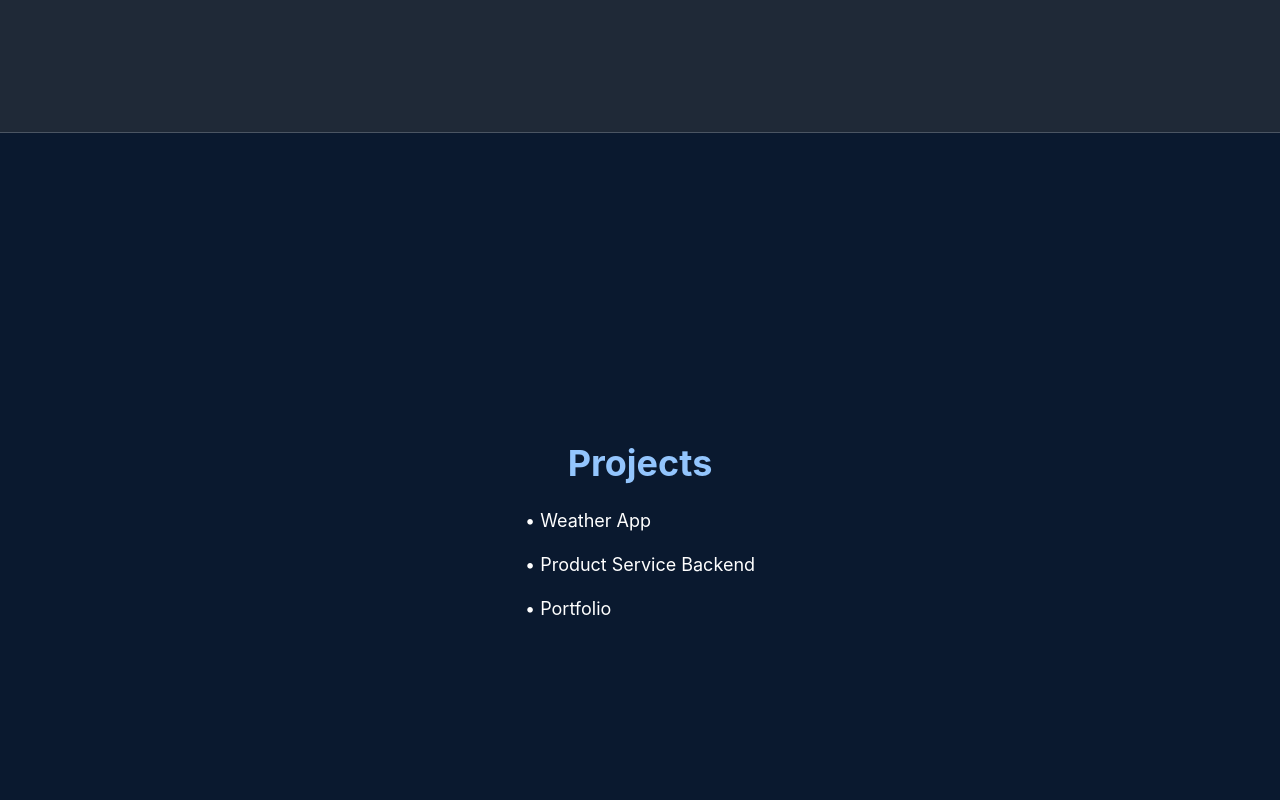
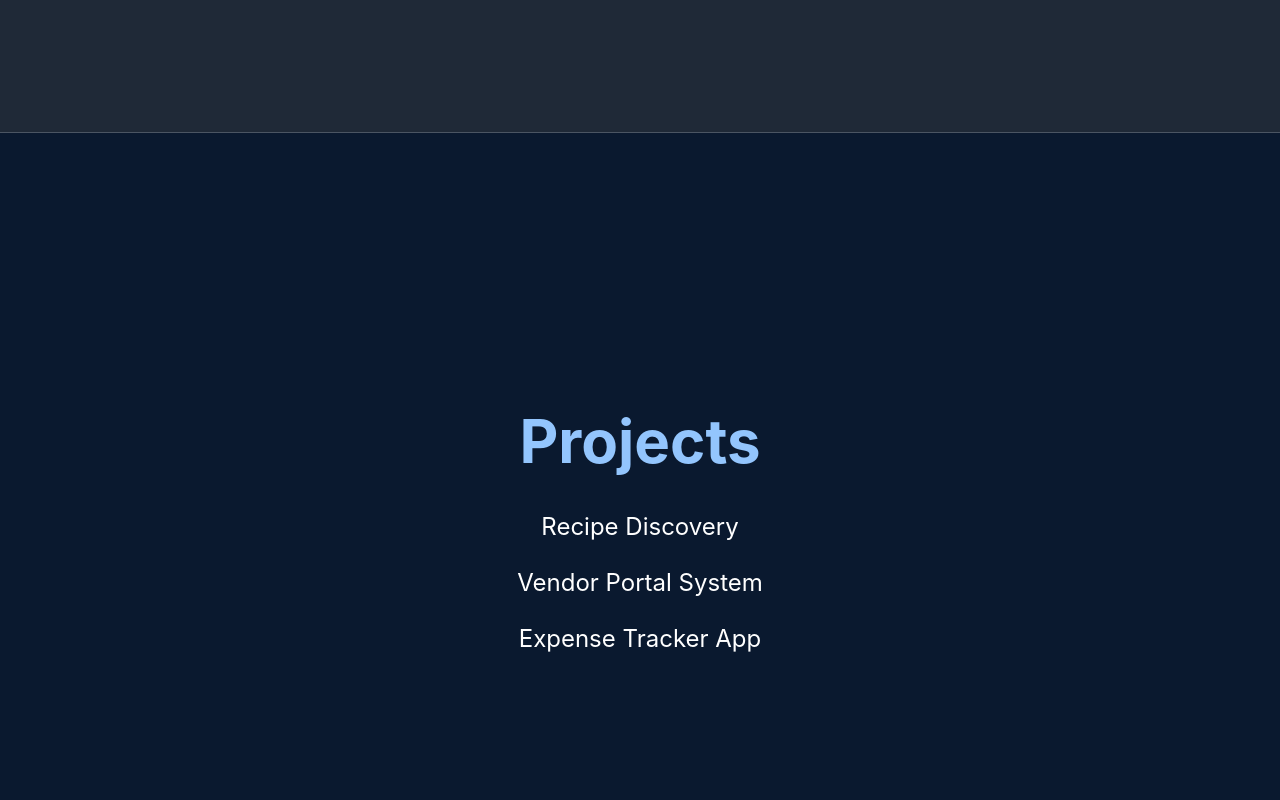
Before and after one commit to PurabRay/portfolio, a React (Create React App) app: page / in a window 1280 px wide. Shown: the part 3040-3840 px from the top of the page. Built offline with nearby package versions, Linux system fonts and the light colour scheme.

Commit message:
Update projects.js

```diff
--- a/src/projects.js
+++ b/src/projects.js
@@ -17,12 +17,18 @@ import './projects.css';
 
 const Projects = () => {
   return (
-    <div className="bg-[#0a192f] min-h-screen flex flex-col items-center justify-center py-20">
-      <h1 className="text-4xl font-bold text-blue-300 mb-6">Projects</h1>
-      <ul className="text-lg text-white space-y-4">
-        <li className="hover:text-blue-300 transition duration-200">• Weather App</li>
-        <li className="hover:text-blue-300 transition duration-200">• Product Service Backend</li>
-        <li className="hover:text-blue-300 transition duration-200">• Portfolio</li>
+    <div className="bg-[#0a192f] min-h-screen flex flex-col items-center justify-center py-20 px-4">
+      <h1 className="text-4xl md:text-6xl font-bold text-blue-300 mb-10">Projects</h1>
+      <ul className="space-y-6 text-center">
+        <li className="text-2xl text-white hover:text-blue-300 transition-all duration-300 transform hover:scale-105">
+          Recipe Discovery
+        </li>
+        <li className="text-2xl text-white hover:text-blue-300 transition-all duration-300 transform hover:scale-105">
+          Vendor Portal System
+        </li>
+        <li className="text-2xl text-white hover:text-blue-300 transition-all duration-300 transform hover:scale-105">
+          Expense Tracker App
+        </li>
       </ul>
     </div>
   );
```
